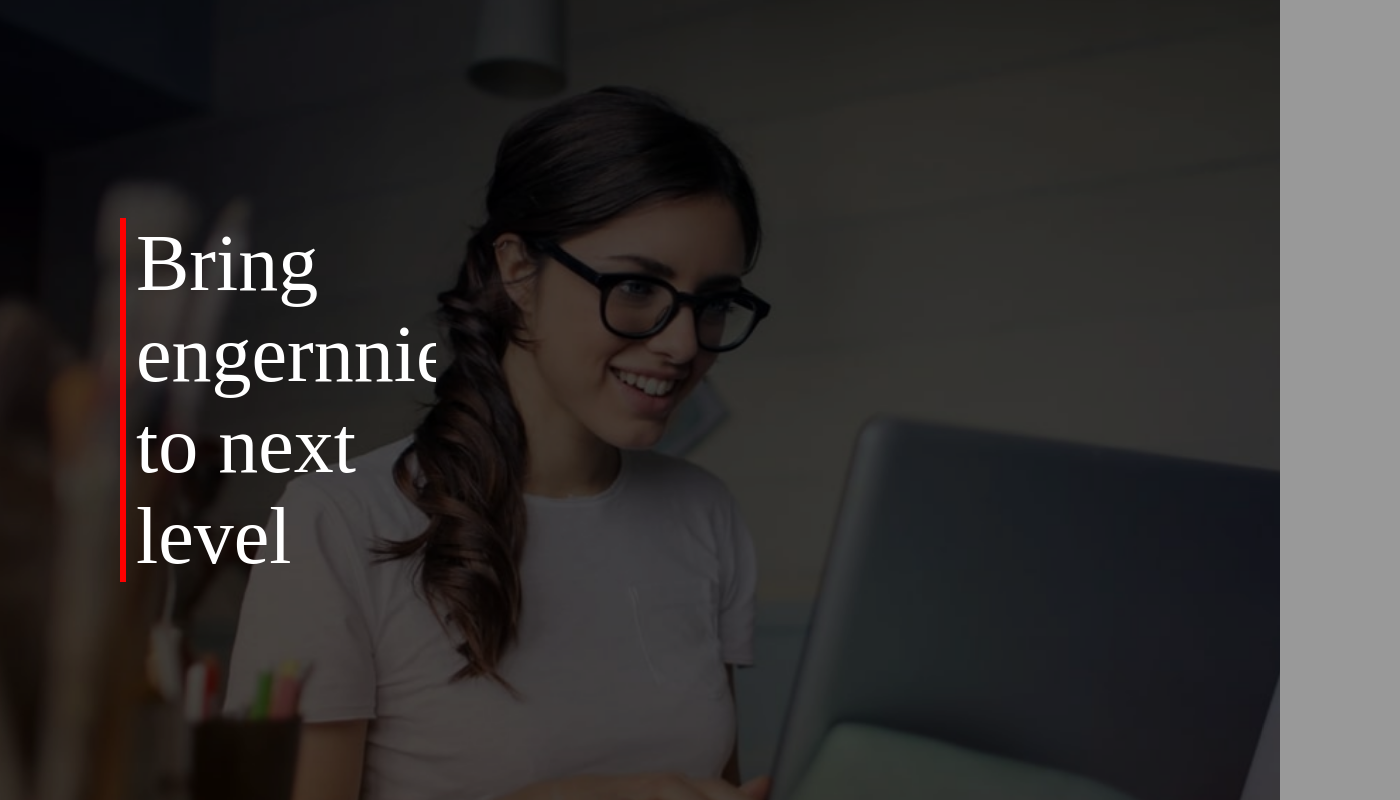
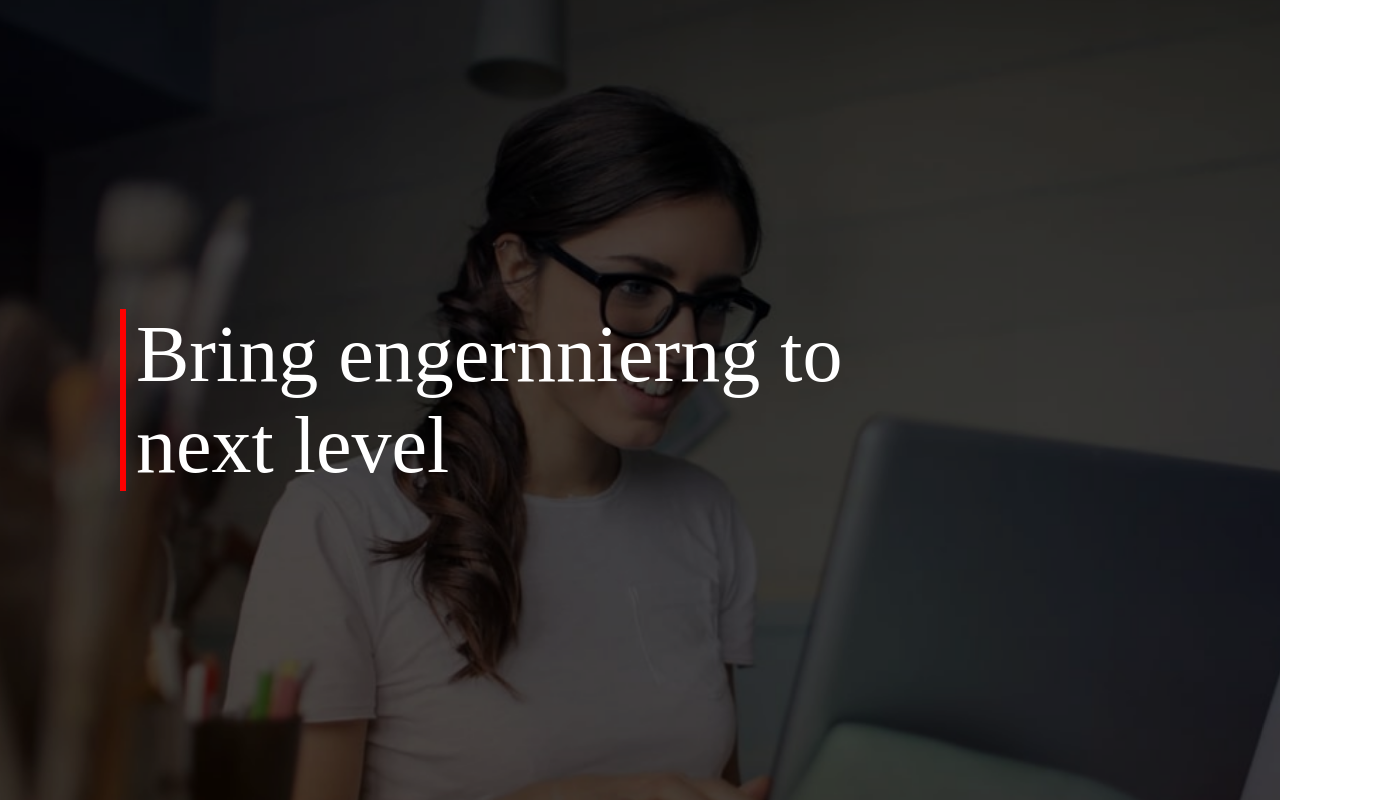
Before and after one commit to navjotsingh96/Angular, an Angular app: page / in a window 1280 px wide. Shown: the whole page, 1400 px wide, since content can reach past the window. Built offline with nearby package versions, Linux system fonts and the light colour scheme; a web font is replaced by a local one.

Commit message:
animated text headlines

```diff
--- a/src/app/app.component.html
+++ b/src/app/app.component.html
@@ -2,11 +2,12 @@
 
     <!--In Angular  wird {{images[currentImage]}} als variable hier benutzt. Dann brauchen wir keine document.getbyId..... in JS.
 
-    *ngif ist wie if else frage-->
+    *ngif ist wie if else frage in disemFall wenn Showimage true und dannach flase-->
     <img *ngIf="showImage" class="img-slideshow" src="assets/img/{{images[currentImage]}}">
 </div>
 <div class="image-container slide-show">
-    <p>
-        Bring engernnierng to next level
+    <!--*ngif ist wie if else frage in disemFall wenn Showimage true und dannach flase-->
+    <p *ngIf="showImage" class="fadeIn">
+        {{ headlines[currentImage] }}
     </p>
 </div>
--- a/src/app/app.component.scss
+++ b/src/app/app.component.scss
@@ -28,14 +28,27 @@
     top: 0;
     display: flex;
     align-items: center;
-    padding: 0 0 0 120px;
-    overflow: hidden;
     p {
         font-size: 80px;
         color: white;
         border-left: 6px solid red;
         padding-left: 10px;
-        max-width: 300px;
-        overflow: hidden;
+        max-width: 800px;
+        margin-left: 120px;
     }
 }
+
+.fadeIn {
+    animation: fadeInAnimation 1.5s ease-in-out;
+}
+
+@keyframes fadeInAnimation {
+    from {
+        opacity: 0;
+        transform: translateY(30px);
+    }
+    to {
+        opacity: 1;
+        transform: translateY(0);
+    }
+}
--- a/src/app/app.component.ts
+++ b/src/app/app.component.ts
@@ -8,6 +8,12 @@ import { Component, OnInit } from '@angular/core';
 export class AppComponent implements OnInit {
 
   images = ['header_new.jpg', '2.jpg', 'pexels-andrea-piacquadio-3764580.jpg'];
+  headlines = [
+    'Bring engernnierng to next level',
+    'Born to Code',
+    'Studied in India'
+  ];
+
   currentImage = 0;
   showImage = true;
 
@@ -26,6 +32,6 @@ export class AppComponent implements OnInit {
       setTimeout(() => {
         this.showImage = true;
       }, 10);
-    },8000);
+    }, 8000);
   }
 }
```
